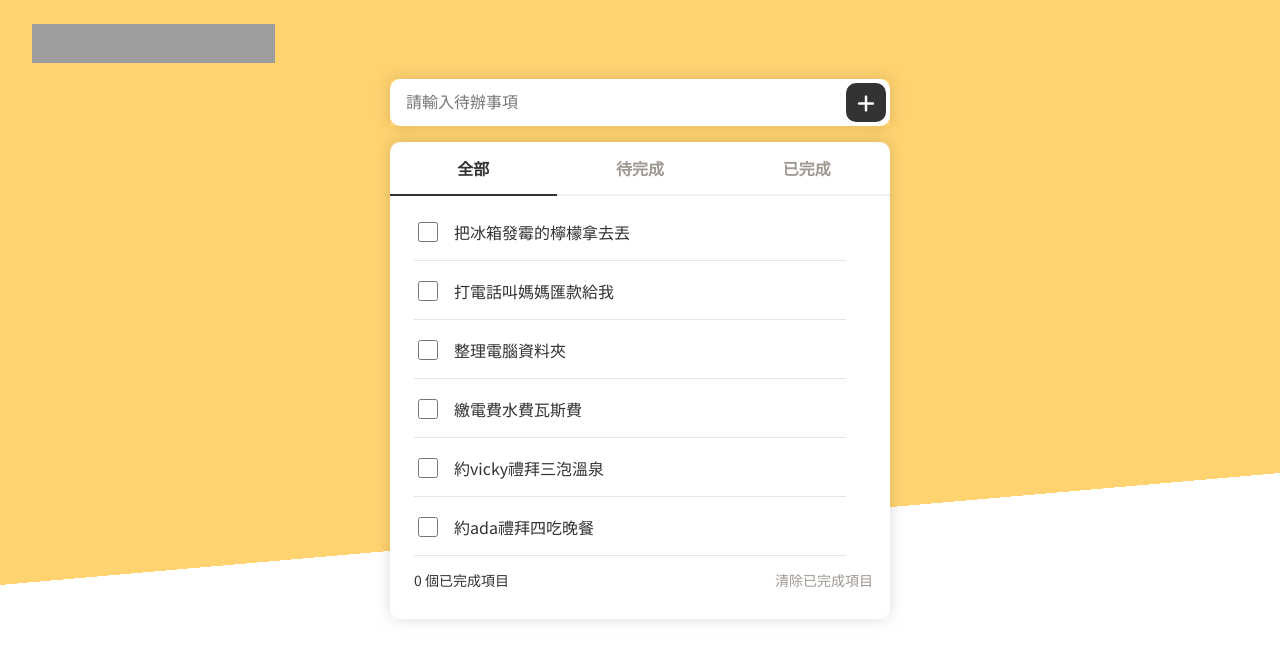
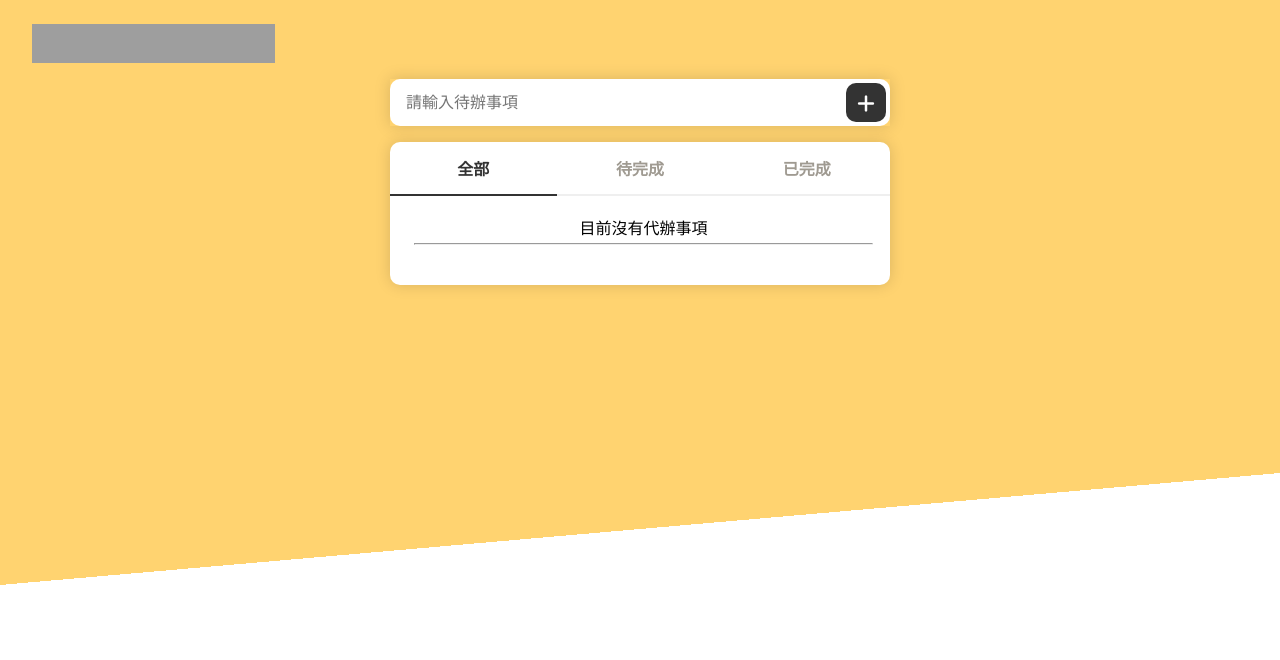
Before and after one commit to b97390022/react-todo-list, a React (Create React App) app: page / in a window 1280 px wide. Shown: the top 660 px of the page. Built offline with nearby package versions, Linux system fonts and the light colour scheme; grey boxes are pictures that could not be loaded.

Commit message:
fix: 移除預設的todo-list

```diff
--- a/package.json
+++ b/package.json
@@ -1,6 +1,7 @@
 {
   "name": "todo-list",
   "version": "0.1.0",
+  "homepage": "https://b97390022.github.io/react-todo-list",
   "private": true,
   "dependencies": {
     "@testing-library/jest-dom": "^5.16.5",
@@ -13,6 +14,8 @@
     "web-vitals": "^2.1.4"
   },
   "scripts": {
+    "predeploy": "npm run build",
+    "deploy": "gh-pages -d build",
     "start": "react-scripts start",
     "build": "react-scripts build",
     "test": "react-scripts test",
@@ -35,5 +38,8 @@
       "last 1 firefox version",
       "last 1 safari version"
     ]
+  },
+  "devDependencies": {
+    "gh-pages": "^4.0.0"
   }
 }
--- a/src/App.js
+++ b/src/App.js
@@ -8,12 +8,12 @@ import { useState } from 'react';
 import { v4 as uuidv4 } from "uuid";
 
 const defaultTodoList = [
-    { id: uuidv4(), text: "把冰箱發霉的檸檬拿去丟", checked: false },
-    { id: uuidv4(), text: "打電話叫媽媽匯款給我", checked: false },
-    { id: uuidv4(), text: "整理電腦資料夾", checked: false },
-    { id: uuidv4(), text: "繳電費水費瓦斯費", checked: false },
-    { id: uuidv4(), text: "約vicky禮拜三泡溫泉", checked: false },
-    { id: uuidv4(), text: "約ada禮拜四吃晚餐", checked: false },
+    // { id: uuidv4(), text: "把冰箱發霉的檸檬拿去丟", checked: false },
+    // { id: uuidv4(), text: "打電話叫媽媽匯款給我", checked: false },
+    // { id: uuidv4(), text: "整理電腦資料夾", checked: false },
+    // { id: uuidv4(), text: "繳電費水費瓦斯費", checked: false },
+    // { id: uuidv4(), text: "約vicky禮拜三泡溫泉", checked: false },
+    // { id: uuidv4(), text: "約ada禮拜四吃晚餐", checked: false },
 ];
 
 
```
Also changed, not shown: 1 other file (tests, documents, lock files or other folders).
